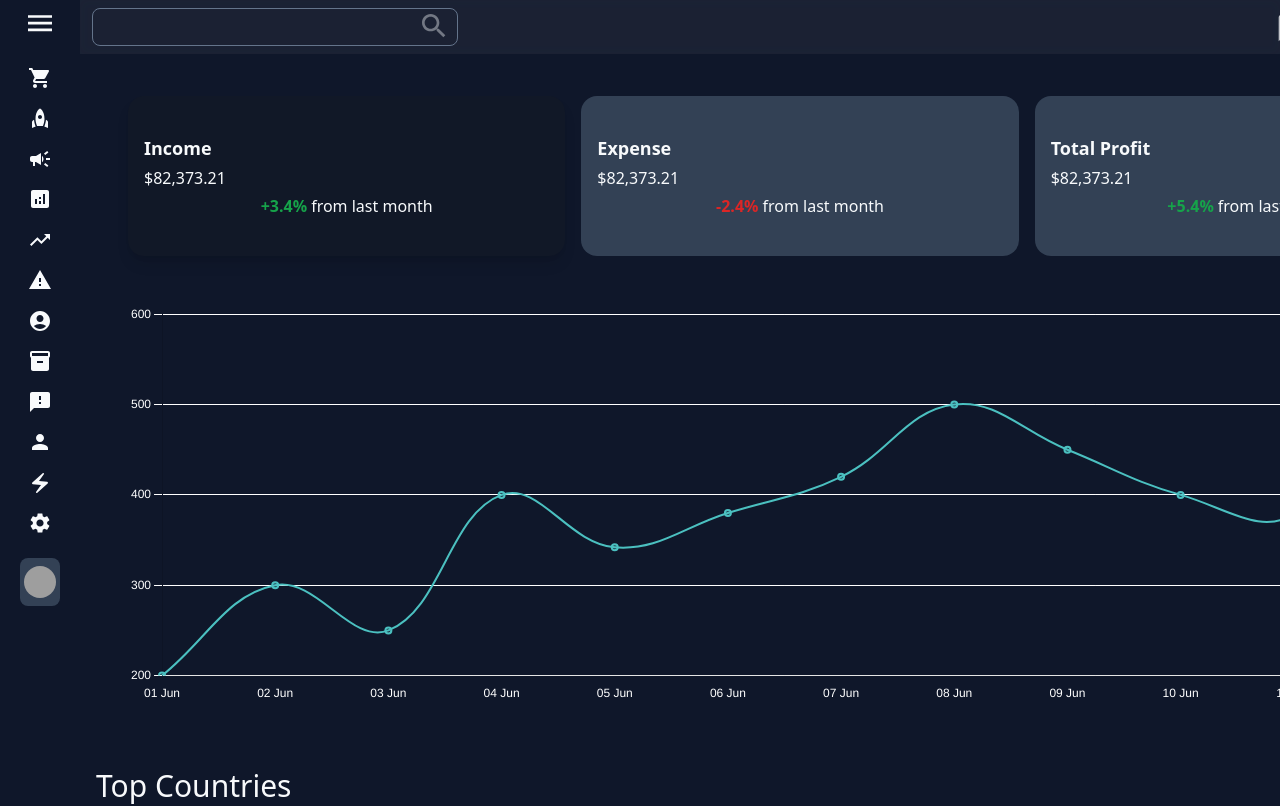
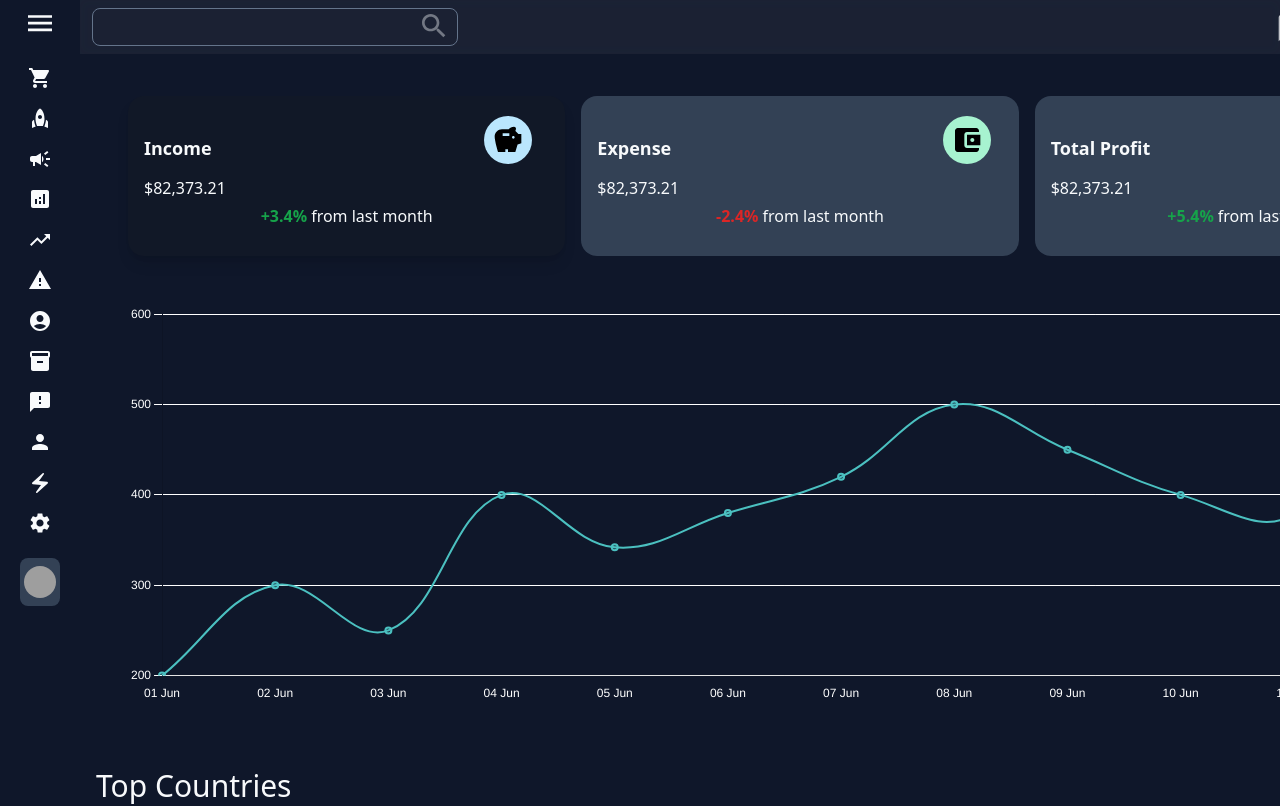
Before and after one commit to Gopisam1126/admin-dashboard, a React (Vite) app: page / in a window 1280 px wide. Shown: the top 806 px of the page. Built offline with nearby package versions, Linux system fonts and the light colour scheme; grey boxes are pictures that could not be loaded.

Commit message:
clear tailwind error

```diff
--- a/src/assets/components/sales.jsx
+++ b/src/assets/components/sales.jsx
@@ -2,6 +2,10 @@ import { useState } from "react";
 import IncomeChart from "./incomeChart";
 import ExpencesChart from "./expencesChart";
 import TpChart from "./tpChart";
+import React from "react";
+import AttachMoneyIcon from "@mui/icons-material/AttachMoney";
+import SavingsIcon from "@mui/icons-material/Savings";
+import AccountBalanceWalletIcon from "@mui/icons-material/AccountBalanceWallet";
 /* eslint-disable react/prop-types */
 const Sales = ({ isOpen }) => {
   const [activeTab, setActiveTab] = useState(0);
@@ -16,18 +20,54 @@ const Sales = ({ isOpen }) => {
       value: "$82,373.21",
       sign: true,
       perc: "3.4%",
+      icon: React.createElement(SavingsIcon, {
+        style: {
+          position: "relative",
+          left: `${isOpen ? "10rem" : "17rem"}`,
+          color: "#000",
+          backgroundColor: "#BAE6FD",
+          padding: "8px",
+          height: "3rem",
+          width: "3rem",
+          borderRadius: "50%",
+        },
+      }),
     },
     {
       mainHead: "Expense",
       value: "$82,373.21",
       sign: false,
       perc: "2.4%",
+      icon: React.createElement(AccountBalanceWalletIcon, {
+        style: {
+          position: "relative",
+          left: `${isOpen ? "10rem" : "17rem"}`,
+          color: "#000",
+          backgroundColor: "#A7F3D0",
+          padding: "8px",
+          height: "3rem",
+          width: "3rem",
+          borderRadius: "50%",
+        },
+      }),
     },
     {
       mainHead: "Total Profit",
       value: "$82,373.21",
       sign: true,
       perc: "5.4%",
+      icon: React.createElement(AttachMoneyIcon, {
+        style: {
+          position: "relative",
+          left: `${isOpen ? "10rem" : "15.5rem"}`,
+          color: "#000",
+          backgroundColor: "#E9D5FF",
+          padding: "8px",
+          height: "3rem",
+          width: "3rem",
+          borderRadius: "50%",
+        },
+      }),
     },
   ];
 
@@ -81,8 +121,9 @@ const TabButton = ({ item, isActive, onClick }) => {
     >
       <div className="flex md:flex-col-reverse gap-2 2xl:flex-row justify-between relative">
         <div>
-          <div className="mb-1 text-lg font-semibold w-fit">
+          <div className="flex items-center mb-1 text-lg font-semibold w-fit">
             {item.mainHead}
+            <div className="relative -top-2">{item.icon}</div>
           </div>
           <h3 className="mb-1 w-fit">
             <span>{item.value}</span>
--- a/tailwind.config.js
+++ b/tailwind.config.js
@@ -8,6 +8,9 @@ export default {
         "custom-pink": "#C33764",
         "custom-gray": "#404040",
         "custom-bar-hover": "#16203a",
+        "icon-i-color" : "#BAE6FD",
+        "icon-e-color" : "#A7F3D0",
+        "icon-tp-color" : "#E9D5FF",
       },
     },
   },
```
